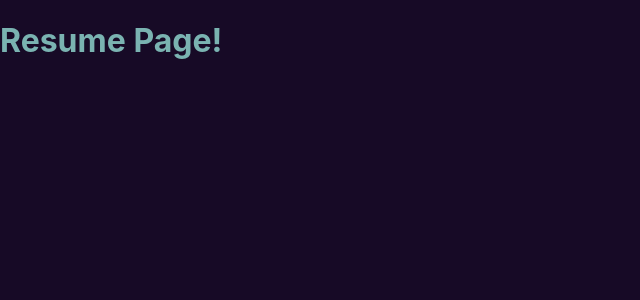
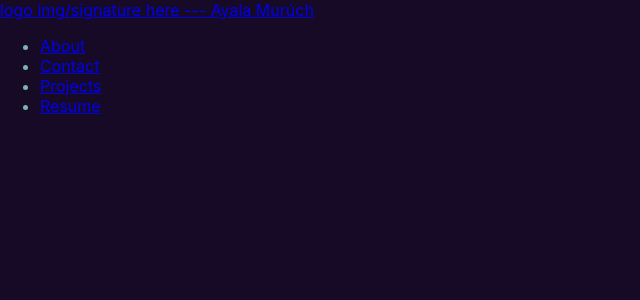
Before and after one commit to ayamur/AMuruch-Portfolio, a React (Create React App) app: page /resume in a window 1280 px wide. Shown: the top 300 px of the page, without its empty margins (0-640 px from the left). Built offline with nearby package versions, Linux system fonts and the light colour scheme.

Commit message:
create NavBar function and Links stub-up

```diff
--- a/src/App.js
+++ b/src/App.js
@@ -5,9 +5,11 @@
 import Contact from './pages/Contact'
 import Resume from './pages/Resume'
 import Projects from './pages/Projects'
+import NavBar from './components/NavBar';
 
 function App() {
   return (
+    <NavBar>
     <Routes>
       <Route
         path='about'
@@ -22,6 +24,7 @@
       <Route path='resume'
         element={<Resume />} />
     </Routes>
+    </NavBar>
   );
 }
 
--- /dev/null
+++ b/src/components/NavBar.jsx
@@ -0,0 +1,36 @@
+import { Link } from "react-router-dom";
+
+function NavBar() {
+  return (
+    <nav>
+      <Link to='/'>
+        logo img/signature here ---
+        Ayala Murúch
+      </Link>
+      <ul>
+        <li>
+          <Link to='/about'>
+            About
+          </Link>
+        </li>
+        <li>
+          <Link to='/contact'>
+            Contact
+          </Link>
+        </li>
+        <li>
+          <Link to='/projects'>
+            Projects
+          </Link>
+        </li>
+        <li>
+          <Link to='/resume'>
+            Resume
+          </Link>
+        </li>
+      </ul>
+    </nav>
+  )
+}
+
+export default NavBar
```
